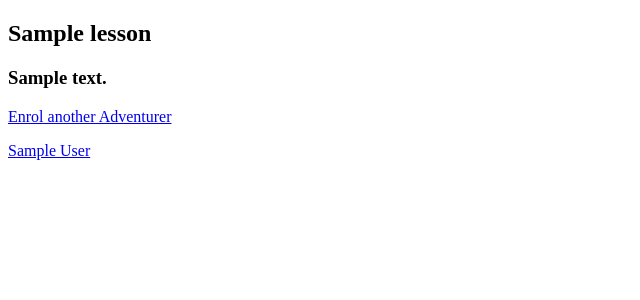
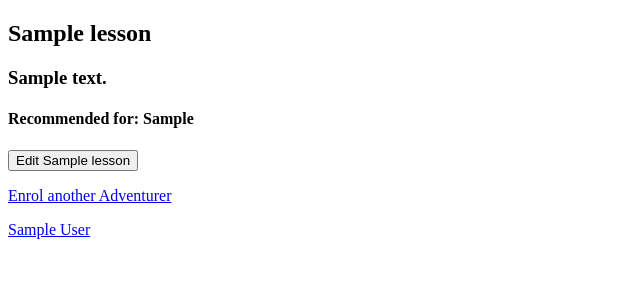
Before and after one commit to ConnorJRob/connor-module1-project, a Flask app: page /lessons/1 in a window 1280 px wide. Shown: the part 226-526 px from the top of the page, without its empty margins (0-640 px from the left). Run offline with Flask 2, Linux system fonts and the light colour scheme; a database or web service that is not in the repository returns one stand-in record (values such as "Sample title"); some libraries are stand-ins or nearby versions.

Commit message:
Edit lesson template & route established and tested

```diff
--- a/controllers/lesson_controller.py
+++ b/controllers/lesson_controller.py
@@ -34,3 +34,22 @@ def create_lesson():
     lesson = Lesson(lesson_name, recommended_for, lesson_description)
     lesson_repository.save(lesson)
     return redirect("/lessons")
+
+# EDIT
+# GET '/adventurers/<id>/edit'
+@lessons_blueprint.route("/lessons/<id>/edit")
+def edit_lesson(id):
+    lesson = lesson_repository.select(id)
+    adventurer_classes = ["Barbarian", "Bard", "Cleric", "Druid", "Fighter", "Monk", "Paladin", "Ranger", "Rogue", "Sorcerer", "Warlock", "Wizard"]
+    return render_template("lessons/edit.html", lesson=lesson, adventurer_classes=adventurer_classes)
+
+# # UPDATE
+# # PUT '/adventurers/<id>'
+@lessons_blueprint.route("/lessons/<id>", methods=['POST'])
+def update_lesson(id):
+    lesson_name = request.form['lesson_name']
+    recommended_for = request.form['recommended_for']
+    lesson_description = request.form['lesson_description']
+    lesson = Lesson(lesson_name, recommended_for, lesson_description, id)
+    lesson_repository.update_lesson(lesson)
+    return redirect("/lessons")
--- a/templates/lessons/show.html
+++ b/templates/lessons/show.html
@@ -3,6 +3,16 @@
 {% block content %}
 <h2>{{lesson.lesson_name}}</h2>
 <h3>{{lesson.lesson_description}}</h3>
+<h4>Recommended for:&nbsp;{{lesson.recommended_for}}</h4>
+
+<div>
+    <form action="/lessons/{{lesson.id}}/edit">
+        <button type="submit">
+            Edit {{lesson.lesson_name}}
+        </button>
+    </form>
+    <p></p>
+</div>
 
 <section>
     <div>
```
Also changed, not shown: templates/lessons/edit.html (added, +37 -0 lines).
